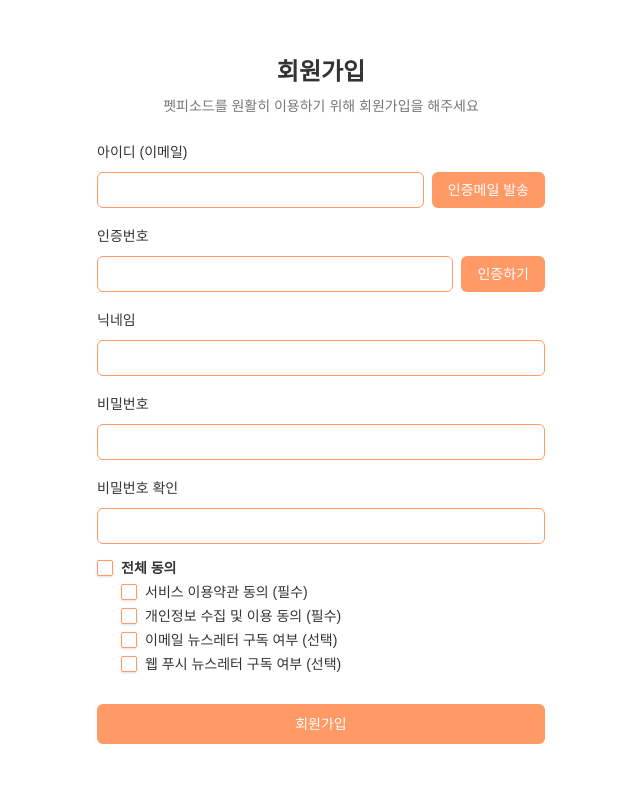
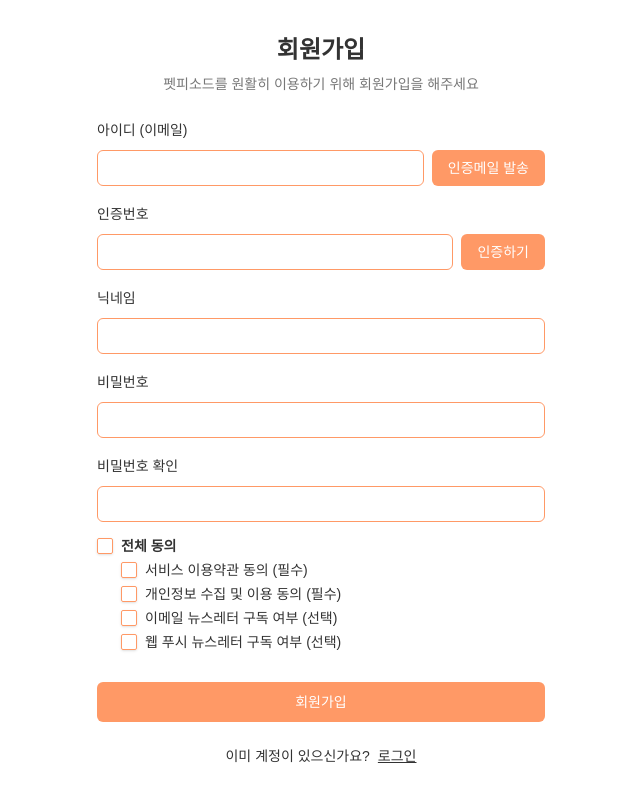
Before and after one commit to dot-team/petpisode, a Next.js app: page /signup in a window 1280 px wide. Shown: the whole page, without its empty margins (319-959 px from the left). Built offline with nearby package versions, Linux system fonts and the light colour scheme.

Commit message:
design: 회원가입 폼에 로그인 버튼 추가

```diff
--- a/src/components/auth/SignUpForm/SignUpForm.tsx
+++ b/src/components/auth/SignUpForm/SignUpForm.tsx
@@ -1,5 +1,6 @@
 'use client';
 
+import Link from 'next/link';
 import { Button, Input, Label, Checkbox } from '@/components';
 
 export function SignupForm() {
@@ -85,6 +86,12 @@
                     회원가입
                 </Button>
             </form>
+            <div className="flex items-center gap-2 text-sm text-center">
+                <span>이미 계정이 있으신가요?</span>
+                <Link className="text-sm underline" href="/login">
+                    로그인
+                </Link>
+            </div>
         </div>
     );
 }
```
